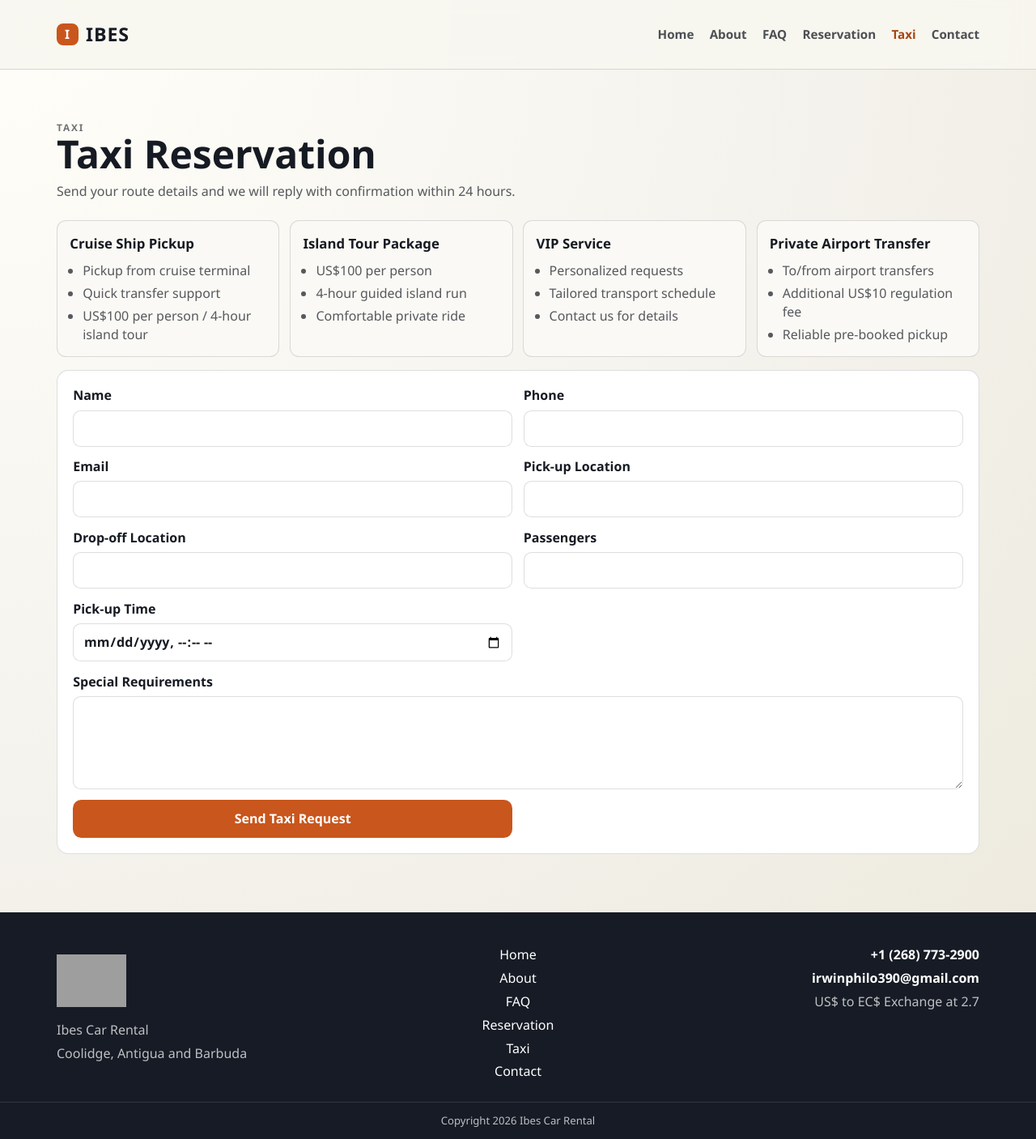
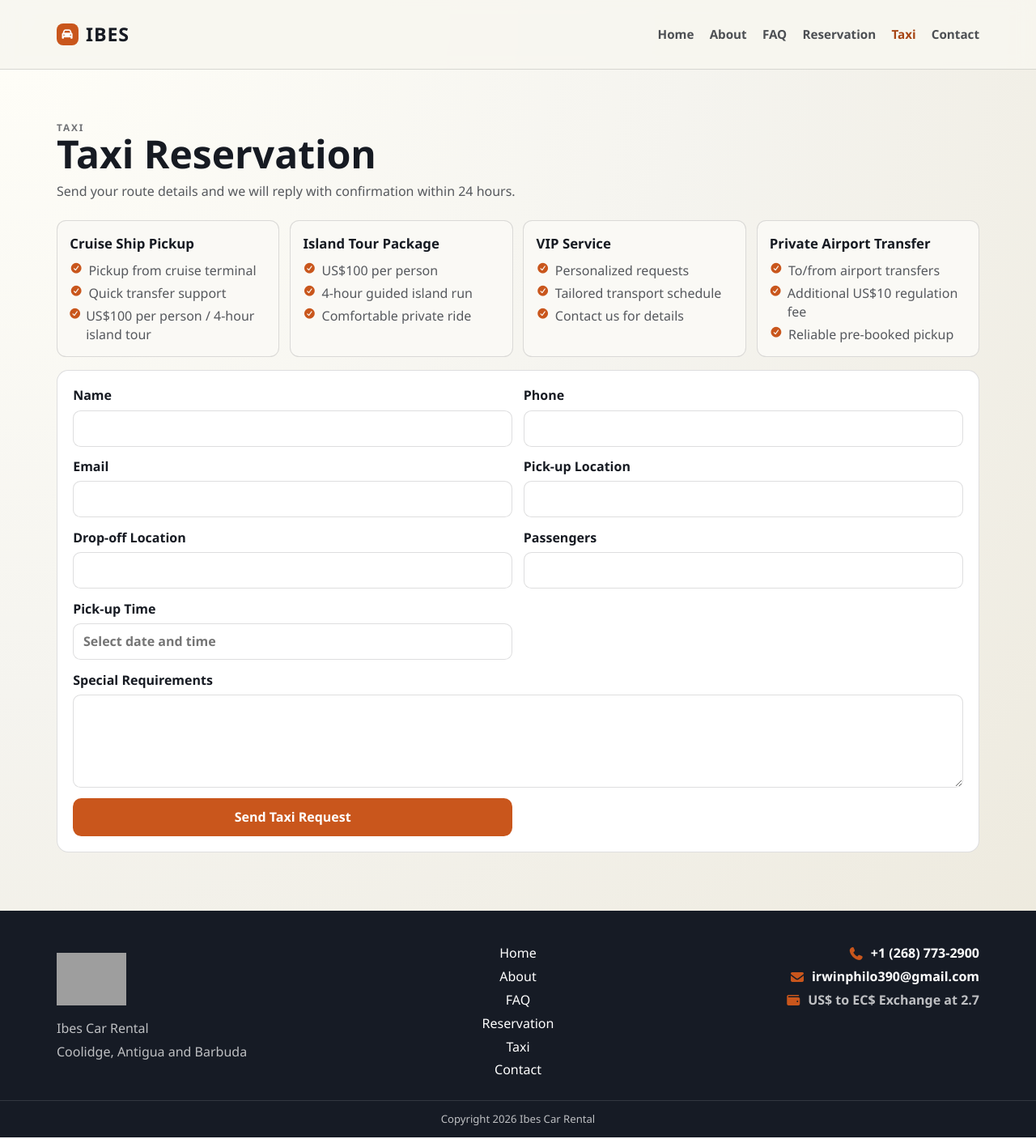
Before and after one commit to jackhr/IBES, a React (Vite) app: page /taxi in a window 1280 px wide. Shown: the whole page at 81% size. Built offline with nearby package versions, Linux system fonts and the light colour scheme; grey boxes are pictures that could not be loaded.

Commit message:
Add npm flatpickr, sweetalert2, and fontawesome to React app

```diff
--- a/package.json
+++ b/package.json
@@ -10,9 +10,12 @@
     "preview": "vite preview"
   },
   "dependencies": {
+    "@fortawesome/fontawesome-free": "^7.2.0",
+    "flatpickr": "^4.6.13",
     "react": "^18.3.1",
     "react-dom": "^18.3.1",
-    "react-router-dom": "^6.30.1"
+    "react-router-dom": "^6.30.1",
+    "sweetalert2": "^11.26.23"
   },
   "devDependencies": {
     "@types/react": "^18.3.12",
--- a/src/components/Footer.tsx
+++ b/src/components/Footer.tsx
@@ -22,9 +22,18 @@ export default function Footer() {
         </div>
 
         <div className="footer-contact">
-          <a href={`tel:${siteData.phone.replace(/[^\d+]/g, "")}`}>{siteData.phone}</a>
-          <a href={`mailto:${siteData.email}`}>{siteData.email}</a>
-          <p>US$ to EC$ Exchange at 2.7</p>
+          <a href={`tel:${siteData.phone.replace(/[^\d+]/g, "")}`} className="icon-link">
+            <i className="fa-solid fa-phone" aria-hidden />
+            {siteData.phone}
+          </a>
+          <a href={`mailto:${siteData.email}`} className="icon-link">
+            <i className="fa-solid fa-envelope" aria-hidden />
+            {siteData.email}
+          </a>
+          <p className="icon-text">
+            <i className="fa-solid fa-wallet" aria-hidden />
+            US$ to EC$ Exchange at 2.7
+          </p>
         </div>
       </div>
       <div className="footer-legal">Copyright {year} {siteData.companyName}</div>
--- a/src/components/Header.tsx
+++ b/src/components/Header.tsx
@@ -15,7 +15,7 @@ export default function Header() {
       <div className="container header-inner">
         <NavLink to="/" className="brand" aria-label={`${siteData.companyName} home`}>
           <span className="brand-mark" aria-hidden>
-            I
+            <i className="fa-solid fa-car" />
           </span>
           <span>{siteData.brand}</span>
         </NavLink>
--- /dev/null
+++ b/src/lib/alerts.ts
@@ -0,0 +1,21 @@
+import Swal from "sweetalert2";
+
+const brandColor = "#c9561c";
+
+export function showSuccessAlert(title: string, text: string): Promise<unknown> {
+  return Swal.fire({
+    icon: "success",
+    title,
+    text,
+    confirmButtonColor: brandColor
+  });
+}
+
+export function showErrorAlert(title: string, text: string): Promise<unknown> {
+  return Swal.fire({
+    icon: "error",
+    title,
+    text,
+    confirmButtonColor: brandColor
+  });
+}
--- a/src/main.tsx
+++ b/src/main.tsx
@@ -2,6 +2,9 @@ import React from "react";
 import ReactDOM from "react-dom/client";
 import { BrowserRouter } from "react-router-dom";
 import App from "./App";
+import "@fortawesome/fontawesome-free/css/all.min.css";
+import "flatpickr/dist/flatpickr.min.css";
+import "sweetalert2/dist/sweetalert2.min.css";
 import "./styles.css";
 
 ReactDOM.createRoot(document.getElementById("root")!).render(
--- a/src/pages/ContactPage.tsx
+++ b/src/pages/ContactPage.tsx
@@ -1,11 +1,10 @@
 import { FormEvent, useState } from "react";
 import { siteData } from "../data/siteData";
+import { showErrorAlert, showSuccessAlert } from "../lib/alerts";
 import { postJson } from "../lib/http";
 
-type Status = "idle" | "sending" | "success" | "error";
-
 export default function ContactPage() {
-  const [status, setStatus] = useState<Status>("idle");
+  const [sending, setSending] = useState(false);
 
   async function handleSubmit(event: FormEvent<HTMLFormElement>) {
     event.preventDefault();
@@ -19,14 +18,16 @@ export default function ContactPage() {
       h826r2whj4fi_cjz8jxs2zuwahhhk6: formData.get("h826r2whj4fi_cjz8jxs2zuwahhhk6")
     };
 
-    setStatus("sending");
+    setSending(true);
 
     try {
       await postJson("/includes/contact-send.php", payload);
       form.reset();
-      setStatus("success");
+      await showSuccessAlert("Message Sent", "Thanks for reaching out. Our team will respond shortly.");
     } catch {
-      setStatus("error");
+      await showErrorAlert("Send Failed", "Unable to send right now. Please try again.");
+    } finally {
+      setSending(false);
     }
   }
 
@@ -39,9 +40,19 @@ export default function ContactPage() {
           <p>
             Need help with a booking or airport transfer? Call or email us and we will respond as quickly as possible.
           </p>
-          <a href={`tel:${siteData.phone.replace(/[^\d+]/g, "")}`}>{siteData.phone}</a>
-          <a href={`mailto:${siteData.email}`}>{siteData.email}</a>
-          <p>{siteData.location}</p>
+
+          <a href={`tel:${siteData.phone.replace(/[^\d+]/g, "")}`} className="icon-link">
+            <i className="fa-solid fa-phone" aria-hidden />
+            {siteData.phone}
+          </a>
+          <a href={`mailto:${siteData.email}`} className="icon-link">
+            <i className="fa-solid fa-envelope" aria-hidden />
+            {siteData.email}
+          </a>
+          <p className="icon-text">
+            <i className="fa-solid fa-location-dot" aria-hidden />
+            {siteData.location}
+          </p>
           <p>Service hours: Monday to Sunday, 8:00 am to 8:00 pm</p>
         </div>
 
@@ -61,12 +72,9 @@ export default function ContactPage() {
 
           <input name="h826r2whj4fi_cjz8jxs2zuwahhhk6" type="text" autoComplete="off" tabIndex={-1} className="hp-field" />
 
-          <button type="submit" className="btn btn-primary" disabled={status === "sending"}>
-            {status === "sending" ? "Sending..." : "Send Message"}
+          <button type="submit" className="btn btn-primary" disabled={sending}>
+            {sending ? "Sending..." : "Send Message"}
           </button>
-
-          {status === "success" ? <p className="status success">Message sent successfully.</p> : null}
-          {status === "error" ? <p className="status error">Unable to send right now. Please try again.</p> : null}
         </form>
       </div>
     </section>
--- a/src/pages/TaxiPage.tsx
+++ b/src/pages/TaxiPage.tsx
@@ -1,11 +1,33 @@
-import { FormEvent, useState } from "react";
+import flatpickr from "flatpickr";
+import { Instance as FlatpickrInstance } from "flatpickr/dist/types/instance";
+import { FormEvent, useEffect, useRef, useState } from "react";
 import { siteData } from "../data/siteData";
+import { showErrorAlert, showSuccessAlert } from "../lib/alerts";
 import { postJson } from "../lib/http";
 
-type Status = "idle" | "sending" | "success" | "error";
+export default function TaxiPage() {
+  const [sending, setSending] = useState(false);
+  const pickUpInputRef = useRef<HTMLInputElement | null>(null);
+  const pickUpPickerRef = useRef<FlatpickrInstance | null>(null);
 
-export default function TaxiPage() {
-  const [status, setStatus] = useState<Status>("idle");
+  useEffect(() => {
+    if (!pickUpInputRef.current) {
+      return;
+    }
+
+    pickUpPickerRef.current = flatpickr(pickUpInputRef.current, {
+      enableTime: true,
+      dateFormat: "Y-m-d\\TH:i",
+      altInput: true,
+      altFormat: "F j, Y h:i K",
+      minDate: "today"
+    });
+
+    return () => {
+      pickUpPickerRef.current?.destroy();
+      pickUpPickerRef.current = null;
+    };
+  }, []);
 
   async function handleSubmit(event: FormEvent<HTMLFormElement>) {
     event.preventDefault();
@@ -24,14 +46,17 @@ export default function TaxiPage() {
       h826r2whj4fi_cjz8jxs2zuwahhhk6: formData.get("h826r2whj4fi_cjz8jxs2zuwahhhk6")
     };
 
-    setStatus("sending");
+    setSending(true);
 
     try {
       await postJson("/includes/taxi-request-send.php", payload);
       form.reset();
-      setStatus("success");
+      pickUpPickerRef.current?.clear();
+      await showSuccessAlert("Taxi Request Sent", "Thanks. We will reply with confirmation details shortly.");
     } catch {
-      setStatus("error");
+      await showErrorAlert("Send Failed", "Unable to send right now. Please try again.");
+    } finally {
+      setSending(false);
     }
   }
 
@@ -50,7 +75,10 @@ export default function TaxiPage() {
               <h2>{pkg.title}</h2>
               <ul>
                 {pkg.details.map((detail) => (
-                  <li key={detail}>{detail}</li>
+                  <li key={detail}>
+                    <i className="fa-solid fa-circle-check" aria-hidden />
+                    <span>{detail}</span>
+                  </li>
                 ))}
               </ul>
             </article>
@@ -84,7 +112,7 @@ export default function TaxiPage() {
           </label>
           <label>
             Pick-up Time
-            <input name="pickUpTime" type="datetime-local" required />
+            <input ref={pickUpInputRef} name="pickUpTime" type="text" placeholder="Select date and time" required />
           </label>
           <label className="full-width">
             Special Requirements
@@ -93,12 +121,9 @@ export default function TaxiPage() {
 
           <input name="h826r2whj4fi_cjz8jxs2zuwahhhk6" type="text" autoComplete="off" tabIndex={-1} className="hp-field" />
 
-          <button type="submit" className="btn btn-primary" disabled={status === "sending"}>
-            {status === "sending" ? "Sending..." : "Send Taxi Request"}
+          <button type="submit" className="btn btn-primary" disabled={sending}>
+            {sending ? "Sending..." : "Send Taxi Request"}
           </button>
-
-          {status === "success" ? <p className="status success">Taxi request sent successfully.</p> : null}
-          {status === "error" ? <p className="status error">Unable to send right now. Please try again.</p> : null}
         </form>
       </div>
     </section>
--- a/src/styles.css
+++ b/src/styles.css
@@ -123,6 +123,10 @@ summary:focus-visible {
   background: var(--brand);
   color: #fff;
   font-size: 0.98rem;
+}
+
+.brand-mark i {
+  font-size: 0.82rem;
 }
 
 .site-nav {
@@ -447,6 +451,18 @@ summary:focus-visible {
   color: var(--muted);
 }
 
+.icon-link,
+.icon-text {
+  display: inline-flex;
+  align-items: center;
+  gap: 0.5rem;
+}
+
+.icon-link i,
+.icon-text i {
+  color: var(--brand);
+}
+
 .form {
   border: 1px solid var(--line);
   border-radius: var(--radius);
@@ -470,6 +486,11 @@ summary:focus-visible {
   padding: 0.62rem 0.74rem;
   background: #fff;
   color: var(--ink);
+}
+
+.form input.flatpickr-input[readonly] {
+  background: #fff;
+  cursor: pointer;
 }
 
 .hp-field {
@@ -500,10 +521,23 @@ summary:focus-visible {
 
 .taxi-card ul {
   margin: 0.65rem 0 0;
-  padding-left: 1rem;
+  padding-left: 0;
+  list-style: none;
   display: grid;
   gap: 0.28rem;
   color: var(--muted);
+}
+
+.taxi-card li {
+  display: flex;
+  align-items: flex-start;
+  gap: 0.45rem;
+}
+
+.taxi-card li i {
+  color: var(--brand);
+  margin-top: 0.2rem;
+  font-size: 0.8rem;
 }
 
 .taxi-form {
@@ -572,7 +606,8 @@ summary:focus-visible {
   justify-items: end;
 }
 
-.footer-contact a {
+.footer-contact a,
+.footer-contact .icon-text {
   font-weight: 700;
 }
 
```
Also changed, not shown: 2 other files (tests, documents, lock files or other folders).
